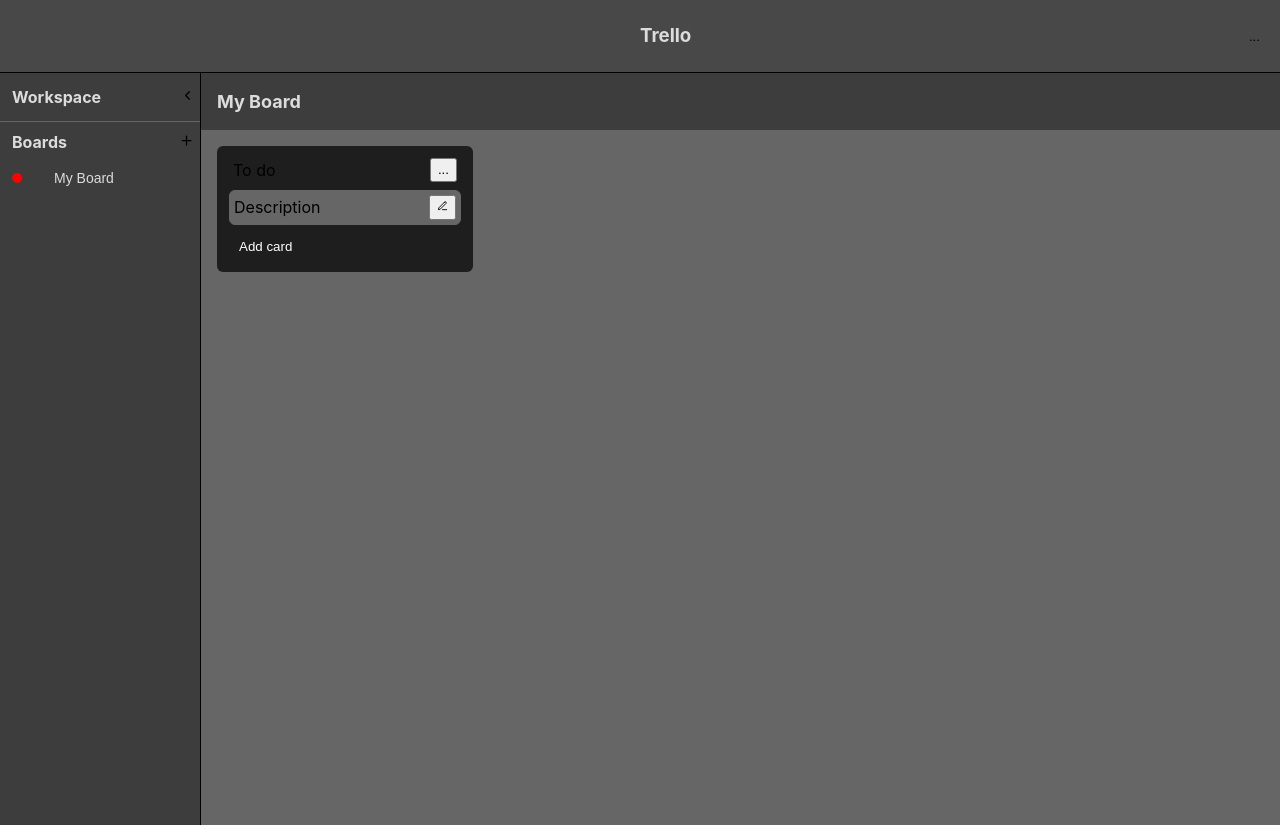
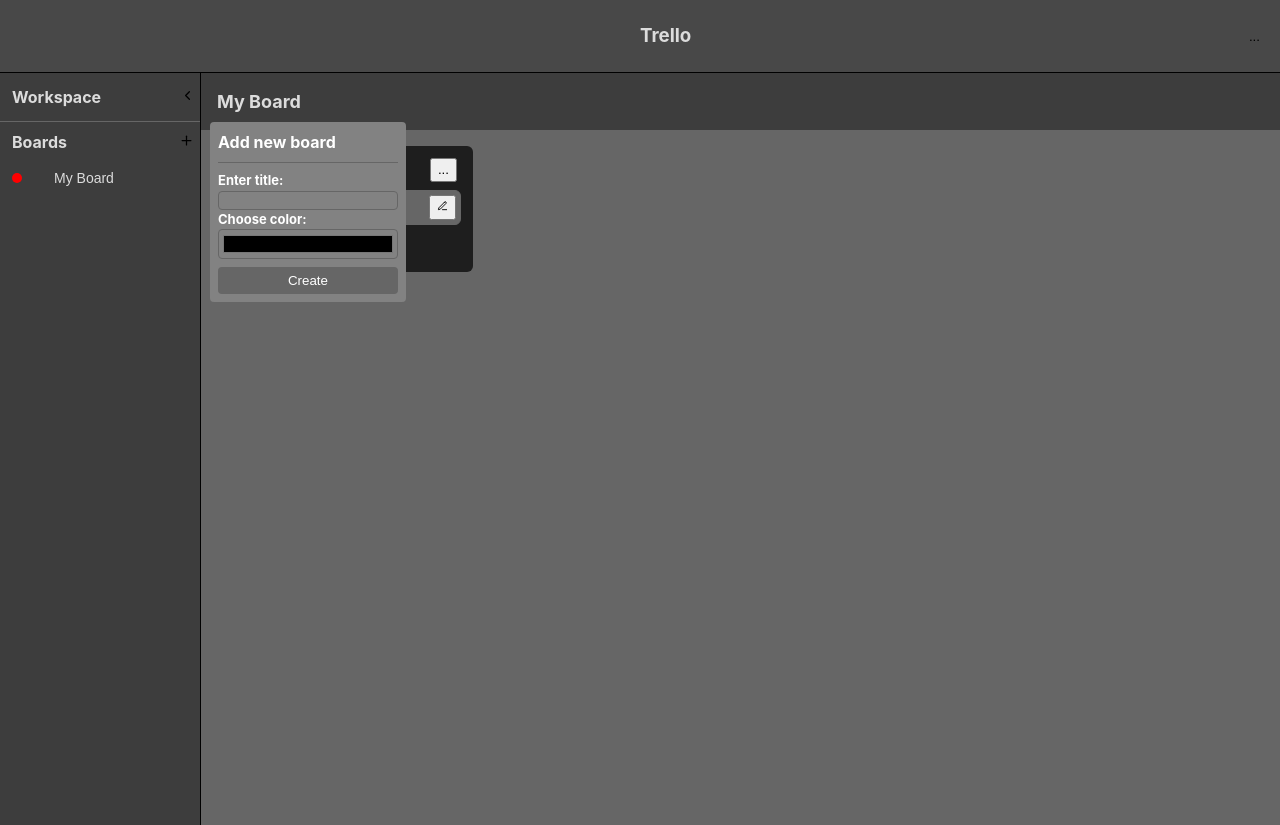
Before and after one commit to job1bg/trello-app, a React (Vite) app: page / in a window 1280 px wide. Both pictures are taken after a click on the button 186 px from the left and 142 px from the top of the page. Built offline with nearby package versions, Linux system fonts and the light colour scheme.

Commit message:
Create popover UI for new boards.
Set open close state for Popover.

Improve Popover inputs.

```diff
--- /dev/null
+++ b/src/components/AddBoardPopover/AddBoardPopover.tsx
@@ -0,0 +1,24 @@
+import React from "react";
+import "../../index.scss";
+
+const AddBoardPopover: React.FC<{ onClose: () => void }> = ({ onClose }) => {
+  return (
+    <div className="popover-container">
+      <div className="title">Add new board</div>
+      <hr className="separator" />
+      <div className="new-board-title">
+        <label>Enter title:</label>
+        <input type="text" className="title-input"></input>
+      </div>
+      <div className="new-board-color">
+        <label>Choose color:</label>
+        <input type="color" className="color-input"></input>
+      </div>
+      <button className="create-board-button" onClick={onClose}>
+        Create
+      </button>
+    </div>
+  );
+};
+
+export default AddBoardPopover;
--- a/src/components/Sidebar/Sidebar.tsx
+++ b/src/components/Sidebar/Sidebar.tsx
@@ -3,11 +3,14 @@
 import { ChevronLeftIcon } from "../asset-components/ChevronLeft";
 import { ChevronRightIcon } from "../asset-components/ChevronRight";
 import { PlusIcon } from "../asset-components/PlusIcon";
+import AddBoardPopover from "../AddBoardPopover/AddBoardPopover";
 
 export const Sidebar = () => {
   const [rotated, setRotated] = useState<boolean>(false);
+  const [openPopover, setOpenPopover] = useState<boolean>(false);
 
   const HandleRotateClick = () => setRotated(!rotated);
+  const toggleNewBoardPopover = () => setOpenPopover(!openPopover);
 
   return (
     <div className="sidebar">
@@ -36,9 +39,10 @@
           </div>
           <div className="board">
             <div className="boardlist">Boards</div>
-            <button className="plus-button">
+            <button className="plus-button" onClick={toggleNewBoardPopover}>
               <PlusIcon size={15}></PlusIcon>
             </button>
+            {openPopover && <AddBoardPopover onClose={toggleNewBoardPopover} />}
           </div>
           <ul className="board-ul">
             <li>
--- a/src/index.scss
+++ b/src/index.scss
@@ -94,6 +94,7 @@
 
   .board {
     display: flex;
+    position: relative;
   }
 
   .boardlist {
@@ -141,6 +142,76 @@
     background-color: red;
     border-radius: 50%;
   }
+
+  .popover-container {
+    display: flex;
+    flex-direction: column;
+    position: absolute;
+    background-color: rgb(130, 130, 130);
+    left: 105%;
+    width: 180px;
+    border-radius: 4px;
+    color:white;
+    padding-top: 0.5rem;
+    padding-left: 0.5rem;
+    padding-right: 0.5rem;
+  }
+
+  .separator {
+    border: none;
+    height: 1px;
+    background-color: #666666;
+    margin: 8px 0;
+    width: 100%;
+  }
+
+  .new-board-title {
+    display: flex;
+    flex-direction: column;
+    font-size: small;
+
+    .title-input {
+      border-radius: 4px;
+      border: 1px solid #666666;
+      background-color: rgb(130, 130, 130);
+      resize: none;
+
+      &:focus {
+        outline: none;
+      }
+    }
+  }
+
+  .new-board-color {
+    display: flex;
+    flex-direction: column;
+    font-size: small;
+    padding-bottom: 0.5rem;
+
+    .color-input {
+      border-radius: 4px;
+      border: 1px solid #666666;
+      background-color: rgb(130, 130, 130);
+      width: 100%;
+      height: 30px;
+    }
+  }
+
+  .create-board-button {
+      padding: 6px 10px;
+      border-radius: 4px;
+      color: white;
+      margin-right: 8px;
+      border: none;
+      cursor: pointer;
+      background-color: #666666;
+      width: 100%;
+      margin-bottom: 0.5rem;
+
+      &:hover {
+        background-color: #a4a4a4;
+      }
+    }
 }
 
 .main {
```
